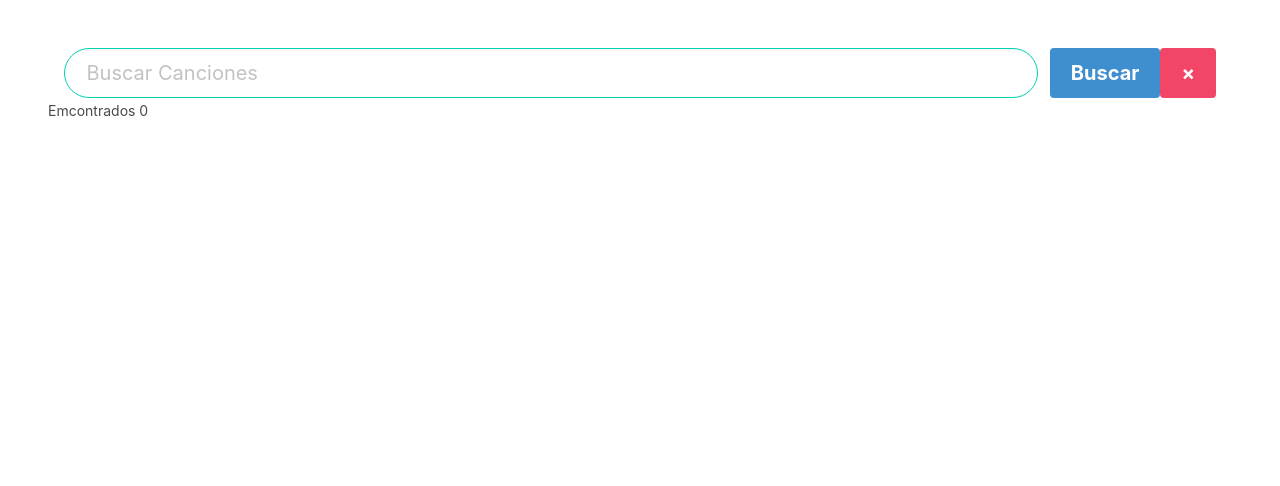
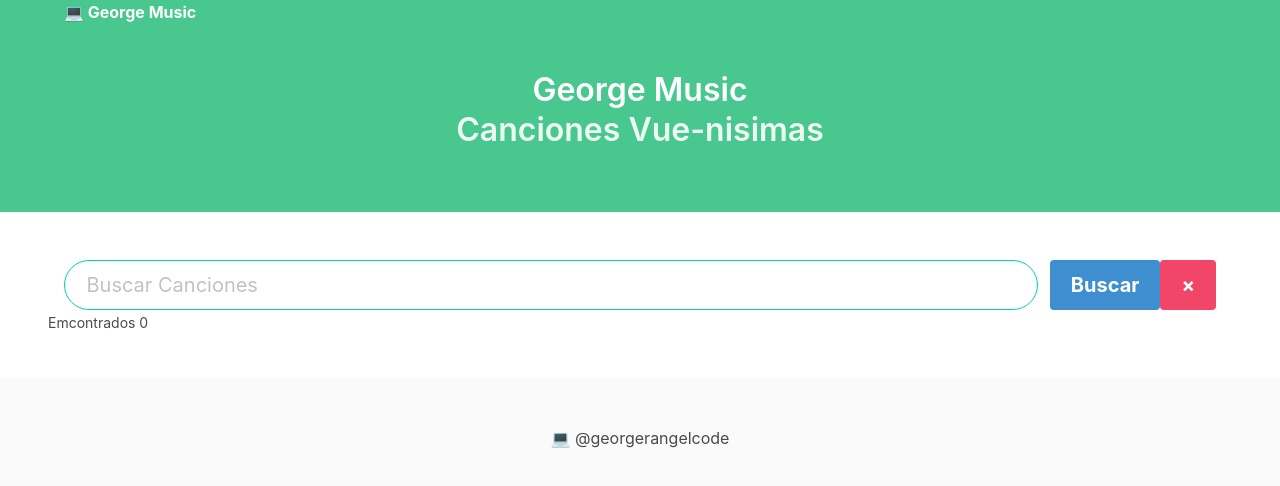
Before and after one commit to GeorgeRangelCode/george-music, a Vue app: page / in a window 1280 px wide. Shown: the top 486 px of the page. Built offline with nearby package versions, Linux system fonts and the light colour scheme.

Commit message:
Creación de componentes header y footer

```diff
--- a/src/App.vue
+++ b/src/App.vue
@@ -1,5 +1,6 @@
 <template>
   <div id="app">
+    <pm-header></pm-header>
     <section class="section">
       <nav class="nav has-shadow">
         <div class="container">
@@ -38,14 +39,21 @@
         </div>
       </div>
     </section>
+    <pm-footer></pm-footer>
   </div>
 </template>
 
 <script>
 import trackService from "./services/track";
+import PmFooter from "./components/layout/Footer.vue";
+import PmHeader from "./components/layout/Header.vue";
 
 export default {
   name: "app",
+  components: {
+    PmFooter,
+    PmHeader
+  },
 
   data() {
     return {
--- /dev/null
+++ b/src/components/layout/Footer.vue
@@ -0,0 +1,9 @@
+<template>
+  <footer class="footer">
+    <div class="container">
+      <div class="content has-text-centered">
+        <p>💻 @georgerangelcode</p>
+      </div>
+    </div>
+  </footer>
+</template>
--- /dev/null
+++ b/src/components/layout/Header.vue
@@ -0,0 +1,22 @@
+<template>
+  <section class="hero is-success">
+    <div class="hero-head">
+      <header class="nav">
+        <div class="container">
+          <div class="nav-left">
+            <div class="nav-item">
+              <strong>💻 George Music</strong>
+            </div>
+          </div>
+          <div class="nav-right nav-item"></div>
+        </div>
+      </header>
+    </div>
+    <div class="hero-body">
+      <div class="content has-text-centered">
+        <h1 class="title">George Music</h1>
+        <h1 class="subtitle">Canciones Vue-nisimas</h1>
+      </div>
+    </div>
+  </section>
+</template>
```
